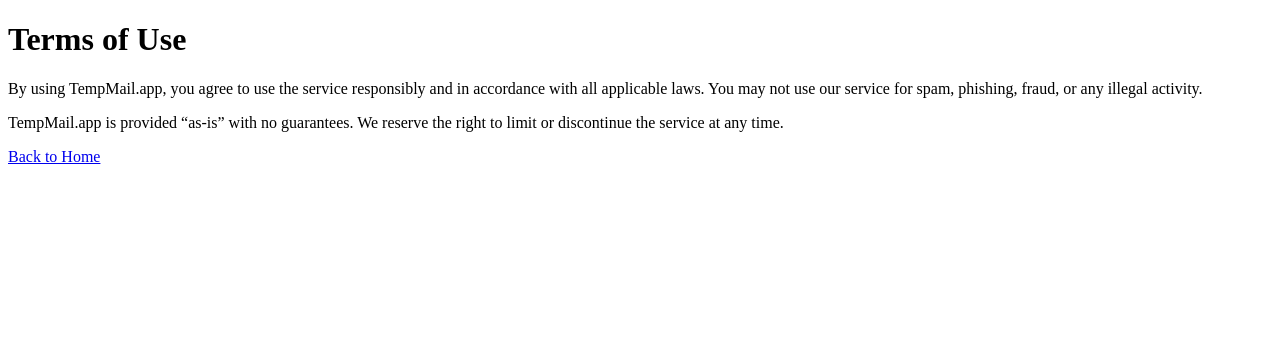
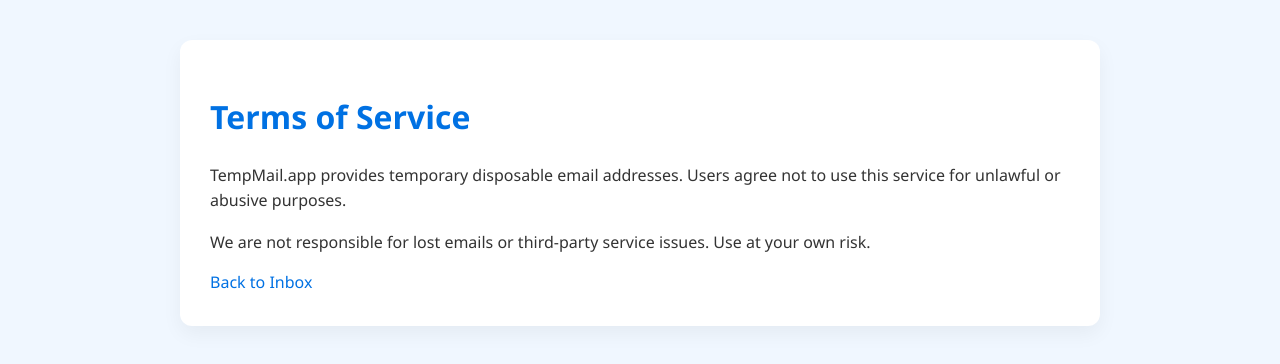
Before and after one commit to NikhilkOjha/Temp-mail.app, a plain HTML site: page public/terms.html in a window 1280 px wide. Drawn offline with Linux system fonts and the light colour scheme.

Commit message:
Update terms.html

```diff
--- a/public/terms.html
+++ b/public/terms.html
@@ -1,19 +1,17 @@
 <!DOCTYPE html>
 <html lang="en">
 <head>
-  <meta charset="UTF-8">
-  <title>Terms of Use - TempMail.app</title>
-  <meta name="description" content="View the terms of use for TempMail.app. Use our disposable email service legally and responsibly.">
+  <meta charset="UTF-8" />
+  <title>Terms of Service - TempMail.app</title>
+  <meta name="viewport" content="width=device-width, initial-scale=1.0" />
+  <link rel="stylesheet" href="/style.css" />
 </head>
 <body>
-  <h1>Terms of Use</h1>
-  <p>
-    By using TempMail.app, you agree to use the service responsibly and in accordance with all applicable laws.
-    You may not use our service for spam, phishing, fraud, or any illegal activity.
-  </p>
-  <p>
-    TempMail.app is provided “as-is” with no guarantees. We reserve the right to limit or discontinue the service at any time.
-  </p>
-  <a href="/">Back to Home</a>
+  <div class="container">
+    <h1>Terms of Service</h1>
+    <p>TempMail.app provides temporary disposable email addresses. Users agree not to use this service for unlawful or abusive purposes.</p>
+    <p>We are not responsible for lost emails or third-party service issues. Use at your own risk.</p>
+    <a href="/index.html">Back to Inbox</a>
+  </div>
 </body>
 </html>
```
